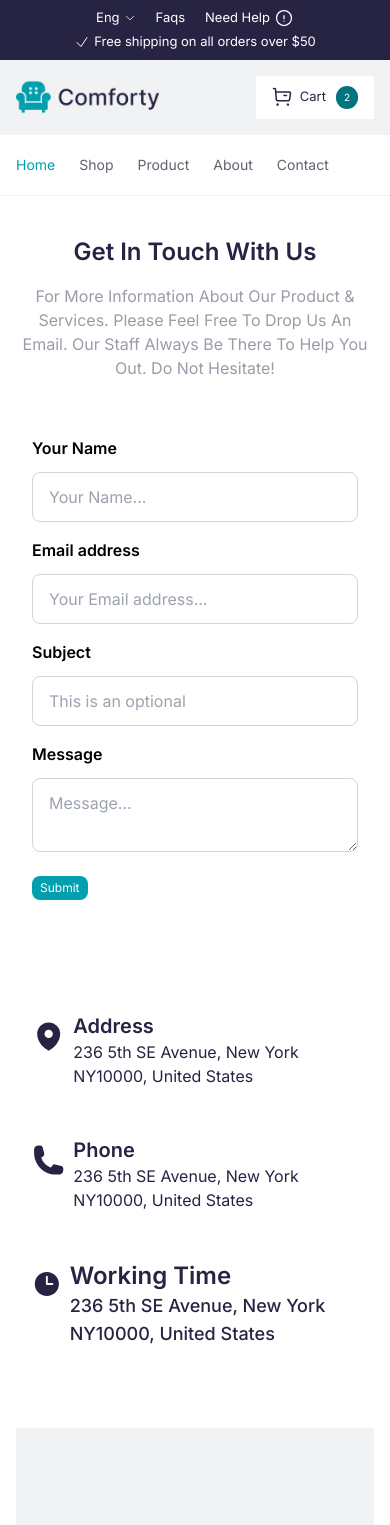
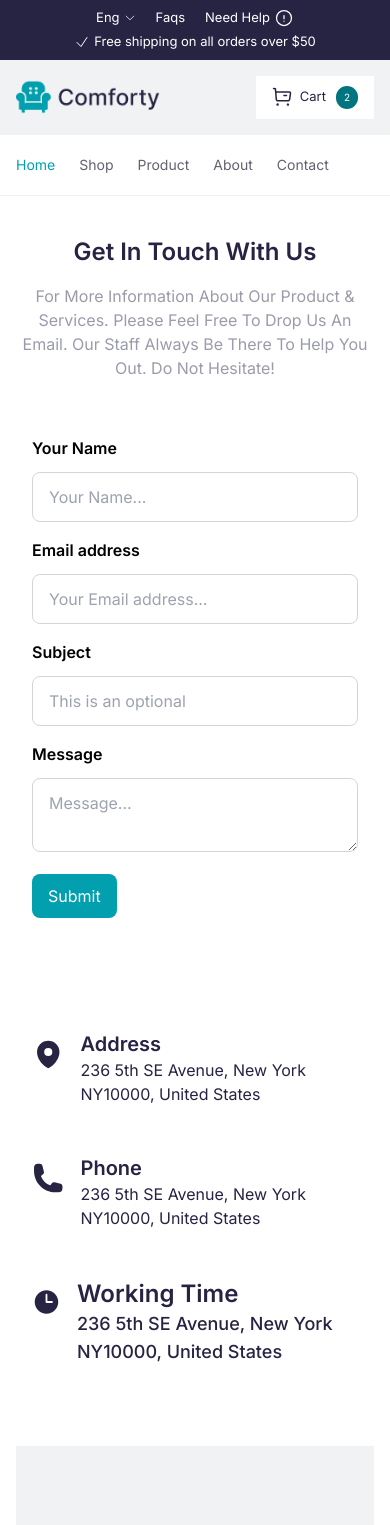
Before and after one commit to m-shoaibdev/GIAIC-NextJS-Design-Hackathon, a Next.js app in the folder comforty/: page /contact in a window 390 px wide. Shown: the top 1525 px of the page. Built offline with nearby package versions, Linux system fonts and the light colour scheme.

Commit message:
responsivness improved

```diff
--- a/comforty/src/app/contact/page.tsx
+++ b/comforty/src/app/contact/page.tsx
@@ -26,11 +26,11 @@
 
                     </div>
                     <div className="mb-4">
-                        <button className="bg-primary text-white text-xs md:text-sm py-1 md:py-2 px-2 md:px-4 rounded-lg outline-none focus:outline-none">Submit</button>
+                        <button className="bg-primary text-white text-base md:text-lg py-2.5 md:py-3 px-4 md:px-6 rounded-lg outline-none focus:outline-none">Submit</button>
                     </div>
                 </div>
                 <div className="p-4 flex flex-col gap-12 mt-10">
-                <div className="flex gap-2 md:w-80">
+                <div className="flex gap-4 md:w-80">
                 <svg xmlns="http://www.w3.org/2000/svg" viewBox="0 0 24 24" fill="currentColor" className="size-12 md:size-16">
   <path fillRule="evenodd" d="m11.54 22.351.07.04.028.016a.76.76 0 0 0 .723 0l.028-.015.071-.041a16.975 16.975 0 0 0 1.144-.742 19.58 19.58 0 0 0 2.683-2.282c1.944-1.99 3.963-4.98 3.963-8.827a8.25 8.25 0 0 0-16.5 0c0 3.846 2.02 6.837 3.963 8.827a19.58 19.58 0 0 0 2.682 2.282 16.975 16.975 0 0 0 1.145.742ZM12 13.5a3 3 0 1 0 0-6 3 3 0 0 0 0 6Z" clipRule="evenodd" />
 </svg>
@@ -40,7 +40,7 @@
                     </div>
                 </div>
 
-                <div className="flex gap-2 md:w-72">
+                <div className="flex gap-4 md:w-80">
                 <svg xmlns="http://www.w3.org/2000/svg" viewBox="0 0 24 24" fill="currentColor" className="size-12 md:size-16">
   <path fillRule="evenodd" d="M1.5 4.5a3 3 0 0 1 3-3h1.372c.86 0 1.61.586 1.819 1.42l1.105 4.423a1.875 1.875 0 0 1-.694 1.955l-1.293.97c-.135.101-.164.249-.126.352a11.285 11.285 0 0 0 6.697 6.697c.103.038.25.009.352-.126l.97-1.293a1.875 1.875 0 0 1 1.955-.694l4.423 1.105c.834.209 1.42.959 1.42 1.82V19.5a3 3 0 0 1-3 3h-2.25C8.552 22.5 1.5 15.448 1.5 6.75V4.5Z" clipRule="evenodd" />
 </svg>
@@ -49,7 +49,7 @@
                         <p>236 5th SE Avenue, New York NY10000, United States</p></div>
                     </div>
                 </div>
-                <div className="flex gap-2 md:w-72">
+                <div className="flex gap-4 md:w-80">
                 <svg xmlns="http://www.w3.org/2000/svg" viewBox="0 0 24 24" fill="currentColor" className="size-12 md:size-16">
   <path fillRule="evenodd" d="M12 2.25c-5.385 0-9.75 4.365-9.75 9.75s4.365 9.75 9.75 9.75 9.75-4.365 9.75-9.75S17.385 2.25 12 2.25ZM12.75 6a.75.75 0 0 0-1.5 0v6c0 .414.336.75.75.75h4.5a.75.75 0 0 0 0-1.5h-3.75V6Z" clipRule="evenodd" />
 </svg>
```
